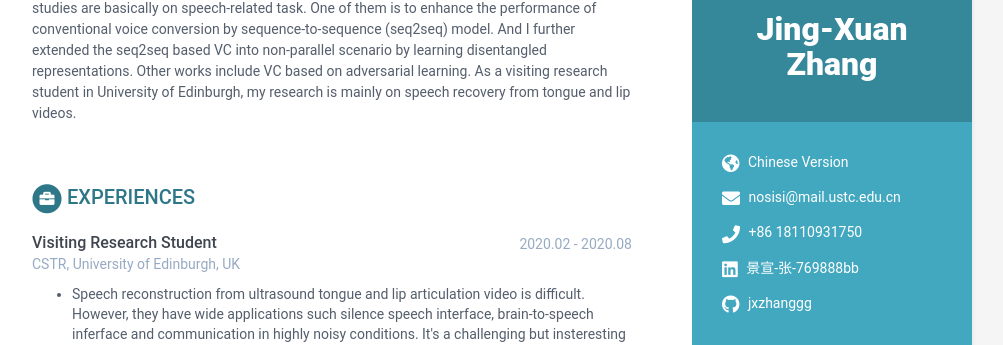
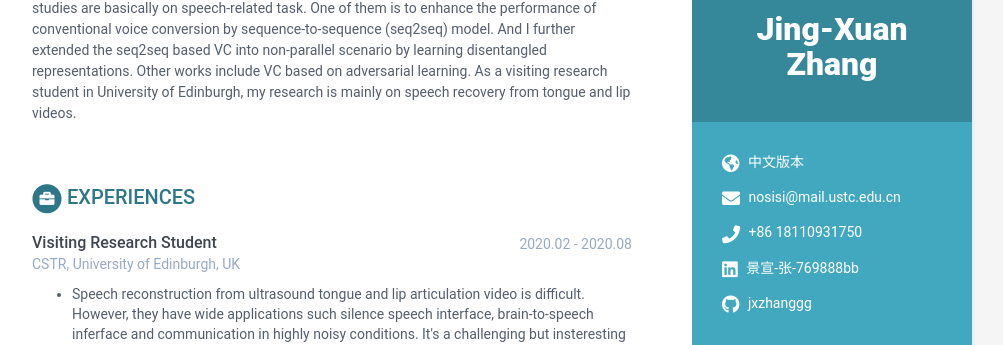
Before and after one commit to jxzhanggg/online-cv_en, a Jekyll site: the page built from index.html, in a window 1280 px wide. Shown: the part 163-508 px from the top of the page, without its empty margins (168-1171 px from the left). Built offline with Jekyll 4.4.1, drawn with Linux system fonts in a browser that asks for light colours.

```diff
--- a/_includes/contact.html
+++ b/_includes/contact.html
@@ -3,7 +3,7 @@
 
     {% if sidebar.website %}
     <li class="website"><i class="fas fa-globe-americas"></i>
-      <a href="https://{{ sidebar.website }}">Chinese Version</a>
+      <a href="https://{{ sidebar.website }}">中文版本</a>
     </li>
     {% endif %}
 
```
